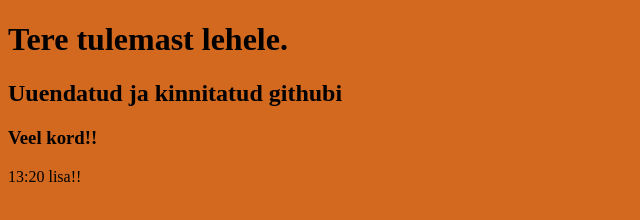
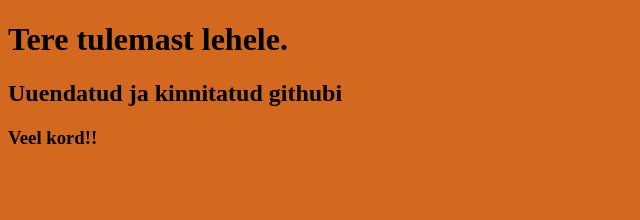
Before and after one commit to kivikangur-tthk/TARge19-Agile, a plain HTML site: page veebileht/index.html in a window 1280 px wide. Shown: the full height of the page, 0-640 px from the left. Drawn offline with Linux system fonts and the light colour scheme.

Commit message:
Test message
Description content

```diff
--- a/veebileht/index.html
+++ b/veebileht/index.html
@@ -12,7 +12,5 @@
     <h2>Uuendatud ja kinnitatud githubi</h2>
 
     <h3>Veel kord!!</h3>
-
-    13:20 lisa!!
 </body>
 </html>
```
